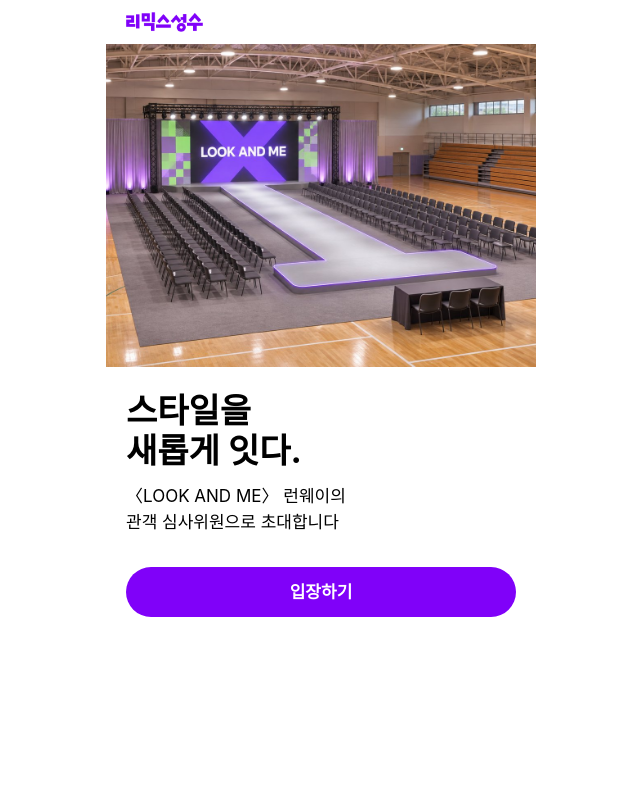
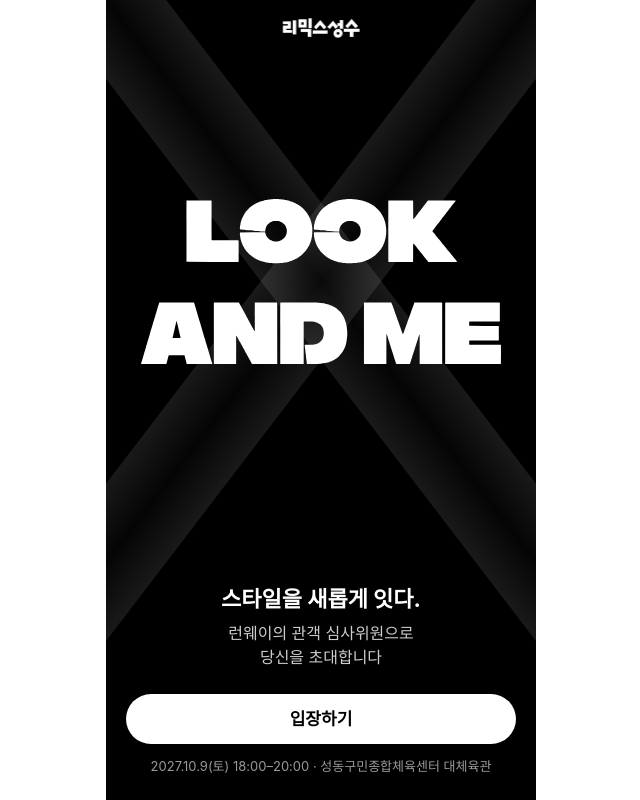
Before and after one commit to unistar2117-netizen/lookandme-live, a plain HTML site: page index.html in a window 1280 px wide. Shown: the whole page, without its empty margins (319-959 px from the left). Drawn offline with Linux system fonts and the light colour scheme.

Commit message:
관람객 첫 화면 — LOOK AND ME 로고 + 덱 배경 같은 회색 X
Co-Authored-By: Claude Opus 5.5 <noreply@anthropic.com>

```diff
--- a/assets/css/site.css
+++ b/assets/css/site.css
@@ -36,3 +36,34 @@ a.group.row:active { background: var(--press); }
 /* 투표 취소 확인 시트 — 지우는 버튼만 빨간 글자 */
 .btn.is-danger { color: var(--danger); }
 .sheet-info .sheet-text { margin-top: 6px; font-size: var(--fs-sub); line-height: 1.45; color: var(--label-2); }
+
+/* ---------- 관람객 첫 화면 — 검은 바탕, 화면 끝까지 펼친 옅은 회색 X(덱 배경 X와 같은 모양) 위에 LOOK AND ME 로고 ---------- */
+.splash { position: relative; display: flex; flex-direction: column; min-height: 100svh; margin-bottom: -40px; overflow: hidden; background: #000000; color: #FFFFFF; text-align: center; }
+.splash-logo { position: absolute; top: calc(env(safe-area-inset-top) + 18px); left: 50%; translate: -50% 0; z-index: 1; background: #FFFFFF; }
+.splash-mark { position: relative; flex: 1; display: grid; place-items: center; min-height: 300px; }
+/* X = 화면 위 모서리 → 로고 아래까지 대각선, 교차점 = 로고 한가운데. 띠는 화면 밖까지 이어져 끝이 안 보임 */
+.splash-x { position: absolute; inset: 0; width: 100%; height: 100%; overflow: visible; }
+/* 로고 = 보내 준 LOOK AND ME 로고를 그대로 딴 SVG, 검은 바탕이라 흰색 */
+.splash-title { position: relative; width: min(84%, 360px); aspect-ratio: 4660 / 2133; background: #FFFFFF; -webkit-mask: url("../brand/lookandme-logo.svg") center / contain no-repeat; mask: url("../brand/lookandme-logo.svg") center / contain no-repeat; }
+.splash-title span { position: absolute; width: 1px; height: 1px; overflow: hidden; clip-path: inset(50%); white-space: nowrap; }
+.splash-body { position: relative; padding: var(--sp-6) var(--margin) calc(var(--sp-6) + env(safe-area-inset-bottom)); }
+.splash-tag { font-size: var(--fs-title2); line-height: 1.25; font-weight: var(--fw-bold); }
+.splash-intro { margin-top: var(--sp-2); font-size: var(--fs-callout); line-height: 1.5; color: rgba(255, 255, 255, .8); }
+.splash .btn { margin-top: var(--sp-6); }
+.splash-meta { margin-top: var(--sp-3); font-size: var(--fs-foot); color: rgba(255, 255, 255, .6); }
+/* 들어올 때: 로고 → 그 뒤에서 X가 화면 끝까지 펼쳐짐 → 아래 글자 (동작 줄이기 켠 폰은 그대로) */
+@media (prefers-reduced-motion: no-preference) {
+  .splash-title { animation: splash-pop .6s var(--ease) .1s both; }
+  /* 로고가 거의 다 진해진 뒤에 펼쳐야 글자 사이로 선이 비치지 않음 */
+  .splash-x { animation: x-open 1.1s var(--ease) .55s both; }
+  .splash-logo { animation: splash-fade .6s ease .2s both; }
+  .splash-body > * { animation: splash-up .7s var(--ease) both; }
+  .splash-body > :nth-child(1) { animation-delay: .8s; }
+  .splash-body > :nth-child(2) { animation-delay: .87s; }
+  .splash-body > :nth-child(3) { animation-delay: .94s; }
+  .splash-body > :nth-child(4) { animation-delay: 1s; }
+}
+@keyframes x-open { from { clip-path: inset(50%); } to { clip-path: inset(-40%); } }
+@keyframes splash-pop { from { opacity: 0; transform: scale(1.15); } to { opacity: 1; transform: none; } }
+@keyframes splash-up { from { opacity: 0; transform: translateY(14px); } to { opacity: 1; transform: none; } }
+@keyframes splash-fade { from { opacity: 0; } to { opacity: 1; } }
--- a/assets/js/app.js
+++ b/assets/js/app.js
@@ -171,13 +171,39 @@
   }
 
   /* ---------- 화면 ---------- */
+  /* X 띠 단면: 가장자리 → 가운데로 옅어짐 (덱 배경 X와 같은 비율, 가운데 = 가장자리의 1/5, 가장자리 = 흰색 10%) */
+  function xStops() {
+    return '<stop offset="0" stop-color="#fff" stop-opacity=".1"/>' +
+      '<stop offset=".5" stop-color="#fff" stop-opacity=".02"/>' +
+      '<stop offset="1" stop-color="#fff" stop-opacity=".1"/>';
+  }
+
+  /* 관람객 첫 화면 — 행사 시작 전: 화면 끝까지 펼친 옅은 회색 X 위에 LOOK AND ME 로고, 아래 초대 문장과 버튼 */
   function screenStart() {
     return {
       title: '',
-      html: navbarLogo() +
-        '<figure class="cover"><img src="assets/img/hero-venue.jpg" alt="LOOK AND ME 런웨이 무대"></figure>' +
-        '<div class="page-head"><h1>스타일을<br>새롭게 잇다.</h1><p class="intro">〈LOOK AND ME〉 런웨이의<br>관객 심사위원으로 초대합니다</p></div>' +
-        '<div class="actions"><a class="btn btn-filled" href="#/home">입장하기</a></div>'
+      html:
+        '<section class="splash">' +
+          '<span class="logo splash-logo" role="img" aria-label="리믹스 성수"></span>' +
+          '<div class="splash-mark">' +
+            /* 덱 배경의 X처럼: 모서리에서 모서리로 가는 넓은 띠 두 개, 띠 가장자리만 옅은 회색이고 안쪽은 바탕에 가깝게 */
+            '<svg class="splash-x" viewBox="0 0 100 100" preserveAspectRatio="none" aria-hidden="true">' +
+              '<defs>' +
+                '<linearGradient id="xg1" gradientUnits="userSpaceOnUse" x1="-7" y1="7" x2="7" y2="-7">' + xStops() + '</linearGradient>' +
+                '<linearGradient id="xg2" gradientUnits="userSpaceOnUse" x1="43" y1="43" x2="57" y2="57">' + xStops() + '</linearGradient>' +
+              '</defs>' +
+              '<polygon fill="url(#xg1)" points="-16,-30 144,130 116,130 -44,-30"/>' +
+              '<polygon fill="url(#xg2)" points="116,-30 144,-30 -16,130 -44,130"/>' +
+            '</svg>' +
+            '<h1 class="splash-title"><span>LOOK AND ME</span></h1>' +
+          '</div>' +
+          '<div class="splash-body">' +
+            '<p class="splash-tag">스타일을 새롭게 잇다.</p>' +
+            '<p class="splash-intro">런웨이의 관객 심사위원으로<br>당신을 초대합니다</p>' +
+            '<a class="btn btn-white" href="#/home">입장하기</a>' +
+            '<p class="splash-meta">' + esc(D.event.date) + ' · ' + esc(D.event.place) + '</p>' +
+          '</div>' +
+        '</section>'
     };
   }
 
--- a/index.html
+++ b/index.html
@@ -6,18 +6,18 @@
 <meta name="robots" content="noindex, nofollow">
 <meta name="color-scheme" content="light dark">
 <title>LOOK AND ME · 리믹스 성수</title>
-<link rel="stylesheet" href="assets/css/tokens.css?v=1127192916">
-<link rel="stylesheet" href="assets/css/app.css?v=1127192916">
-<link rel="stylesheet" href="assets/css/site.css?v=1127192916">
+<link rel="stylesheet" href="assets/css/tokens.css?v=1127200716">
+<link rel="stylesheet" href="assets/css/app.css?v=1127200716">
+<link rel="stylesheet" href="assets/css/site.css?v=1127200716">
 </head>
 <body>
 <div id="view" class="app"></div>
 <nav class="tabbar" id="tabbar" aria-label="메뉴" hidden></nav>
 <div id="sheet-root"></div>
 
-<script src="assets/js/data.js?v=1127192916"></script>
-<script src="assets/js/icons.js?v=1127192916"></script>
-<script src="assets/js/vendor/jsqr.js?v=1127192916"></script>
-<script src="assets/js/app.js?v=1127192916"></script>
+<script src="assets/js/data.js?v=1127200716"></script>
+<script src="assets/js/icons.js?v=1127200716"></script>
+<script src="assets/js/vendor/jsqr.js?v=1127200716"></script>
+<script src="assets/js/app.js?v=1127200716"></script>
 </body>
 </html>
```
Also changed, not shown: qr.html (+2 -2 lines), styler.html (+7 -7 lines), assets/brand/lookandme-logo.svg (added).
